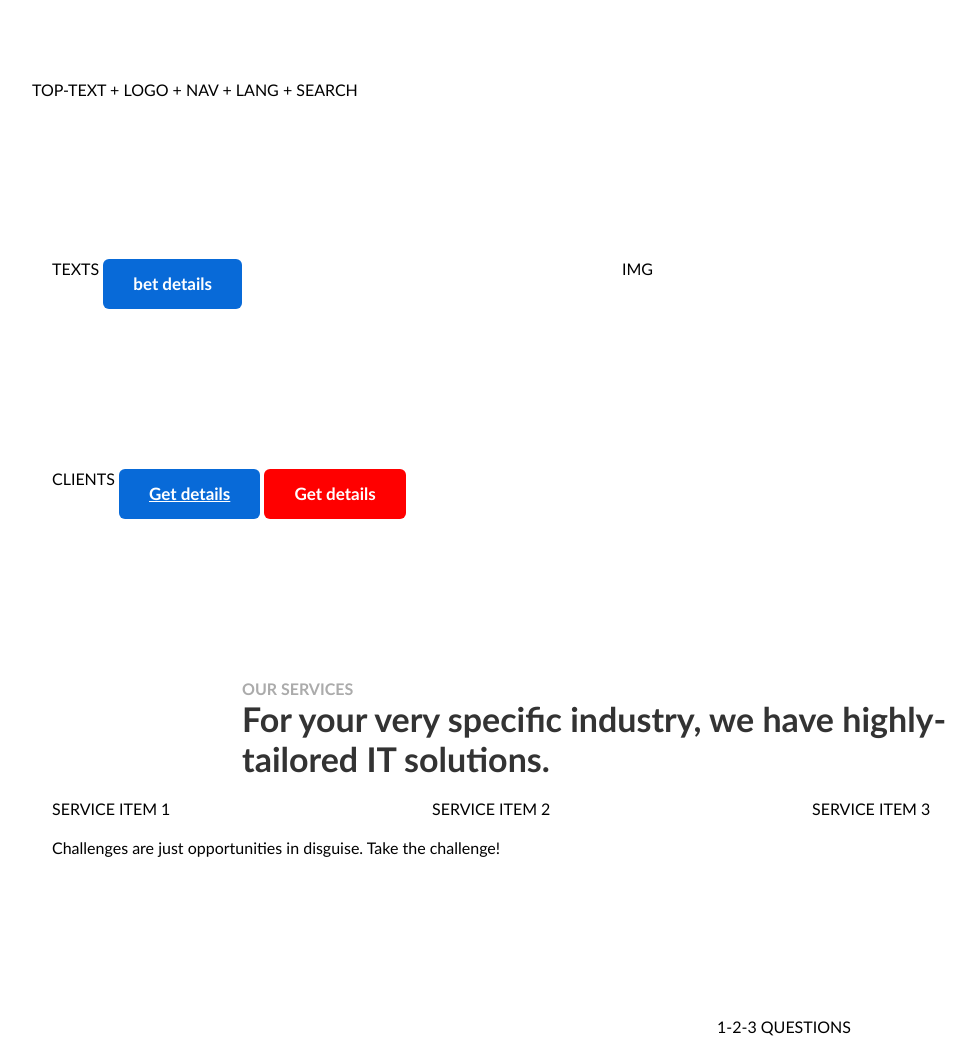
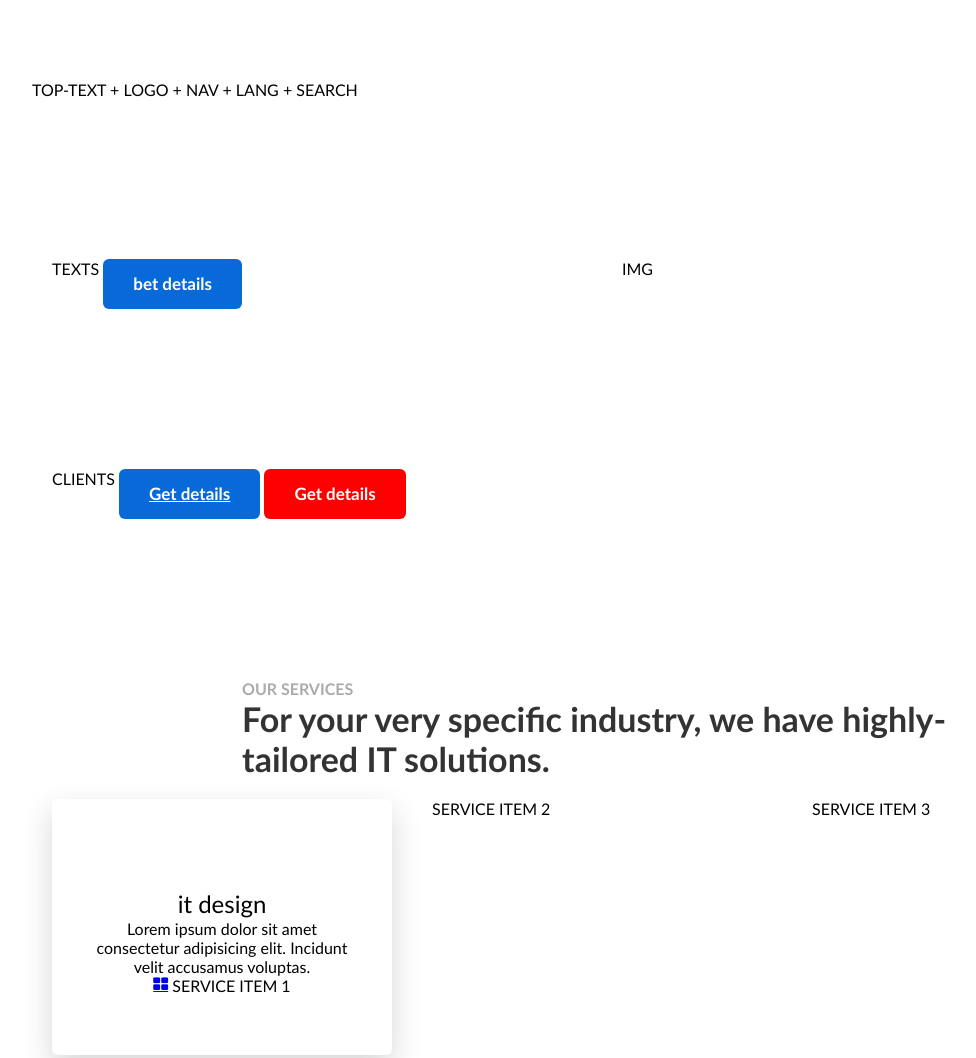
Before and after one commit to AudriusKru/9-portfolio, a website: page index.html in a window 1280 px wide. Shown: the top 1058 px of the page, without its empty margins (38-1014 px from the left). Drawn offline with Linux system fonts and the light colour scheme; files whose address does not match are found by name.

Commit message:
video paziuret

```diff
--- /dev/null
+++ b/css/components/services.css
@@ -0,0 +1,25 @@
+.service-item {
+    padding: 60px 40px;
+    background-color: #fff;
+    text-align: center;
+    border-radius: 6px;
+    box-shadow: 0 12px 30px #3333;
+}
+.service-item > img {
+    margin-bottom: 30px;
+}
+.service-item > h4 {
+    font-size: 24px;
+    line-height: 30px;
+    font-weight: normal;
+    color: #000;
+}
+.service-item > img {
+    margin-bottom: 30px;
+}
+.service-item > img {
+    margin-bottom: 30px;
+}
+.service-item > img {
+    margin-bottom: 30px;
+}
--- a/css/custom-home.css
+++ b/css/custom-home.css
@@ -10,6 +10,7 @@
 @import './components/button.css';
 @import './components/footer.css';
 @import './components/header.css';
+@import './components/services.css';
 
 /* CUSTOM STILIUS SEKCIJOMS */
 /* header */
--- a/index.html
+++ b/index.html
@@ -53,7 +53,11 @@
             </div>
         </div>
         <div class="row">
-            <div class="col-12 col-md-6 col-lg-4">
+            <div class="col-12 col-md-6 col-lg-4 service-item">
+                <img src="#" alt="">
+                <h4>it design</h4>
+                <p>Lorem ipsum dolor sit amet consectetur adipisicing elit. Incidunt velit accusamus voluptas.</p>
+                <a href="#" class="fa fa-th-large"></a>
                 SERVICE ITEM 1
             </div>
             <div class="col-12 col-md-6 col-lg-4">
```
